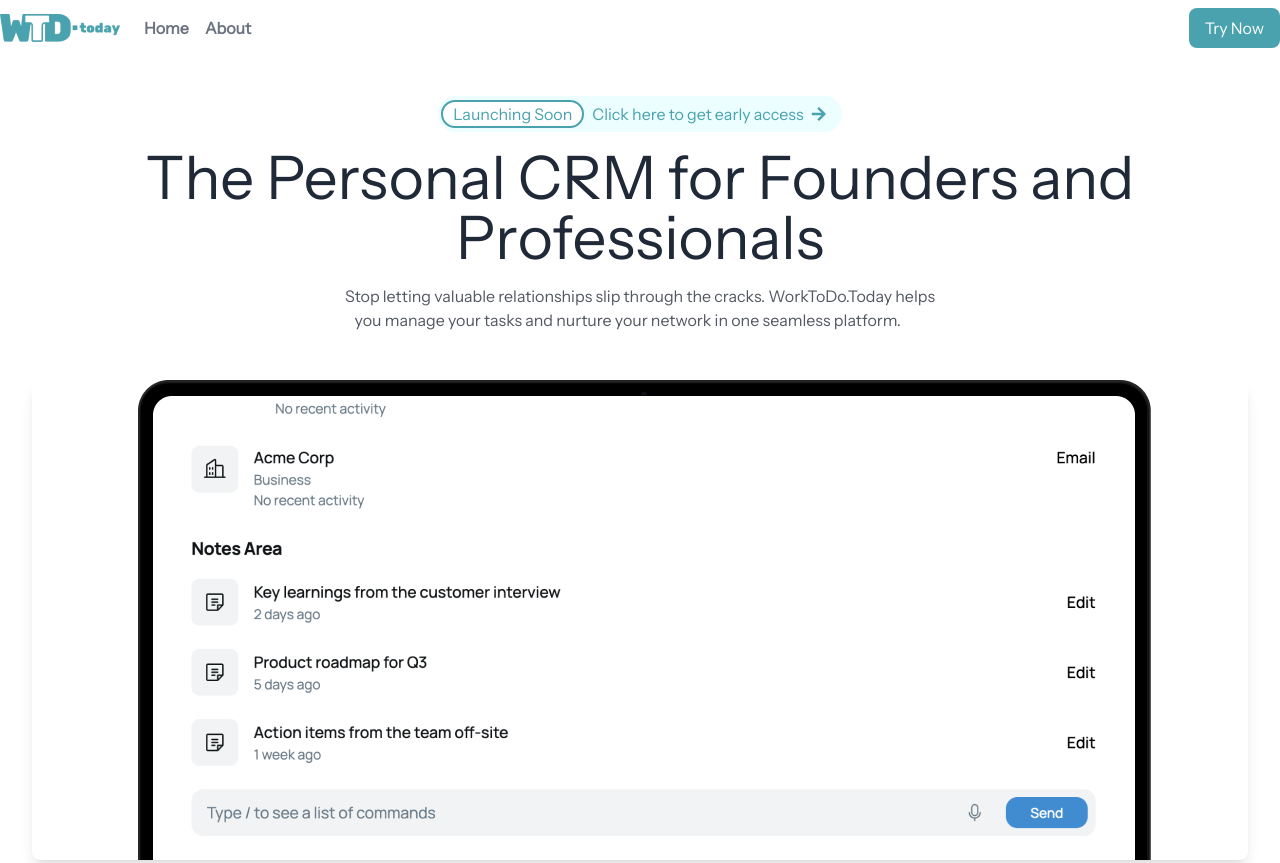
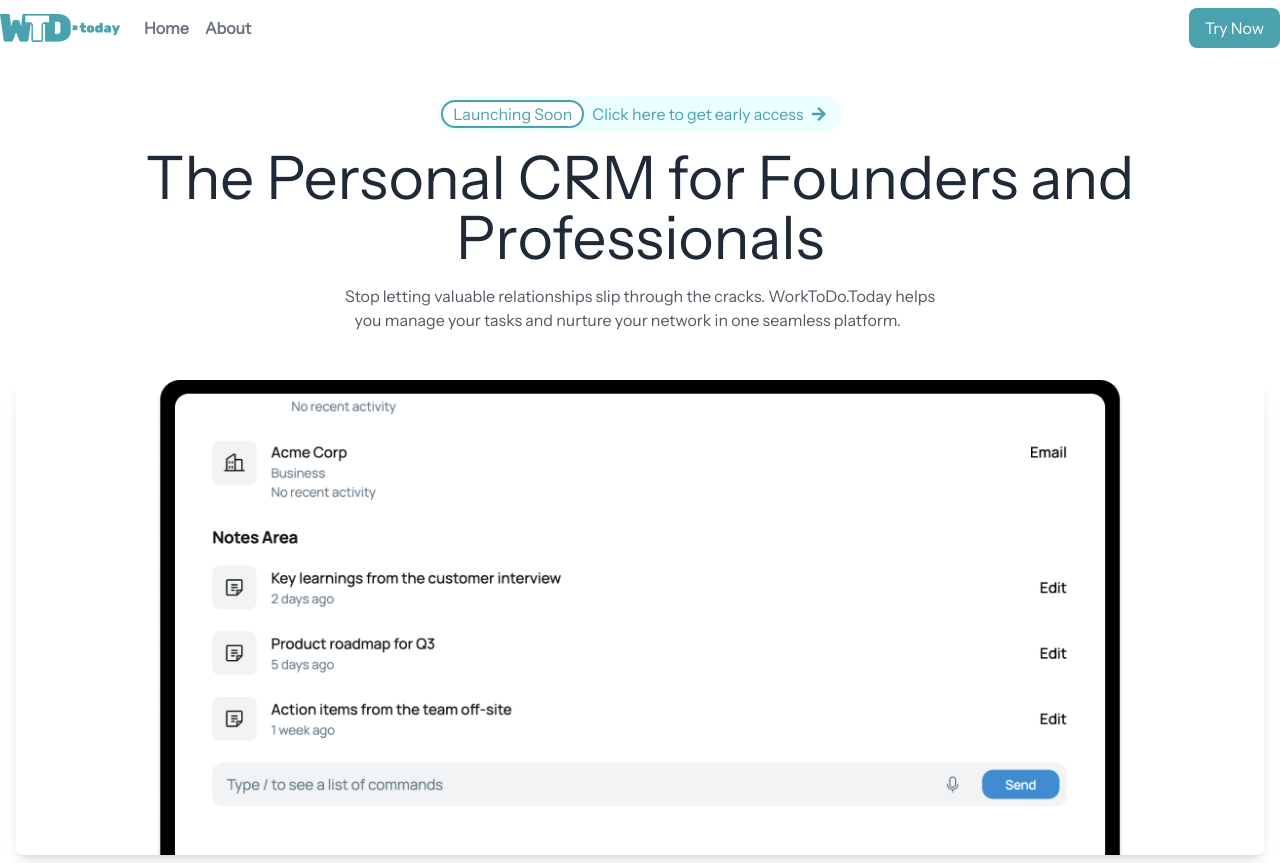
Before and after one commit to daretobuild/worktodo.today, a plain HTML site: page index_v1.html in a window 1280 px wide. Shown: the top 863 px of the page. Drawn offline with nearby package versions, Linux system fonts and the light colour scheme.

Commit message:
image changed

```diff
--- a/index_v1.html
+++ b/index_v1.html
@@ -76,7 +76,7 @@
      </h4>
     </div>
     <div class="flex bg-white shadow-lg   rounded-lg   mx-auto ">
-      <img alt="Logo with WTD text" class="h-8px w-8px" src="assets/images/Macbook_Pro_16.png"/>
+      <img alt="Logo with WTD text" class="h-8px w-8px" src="assets/images/Container.png"/>
 
       </div>
 
```
Also changed, not shown: assets/images/Container.png (added).
